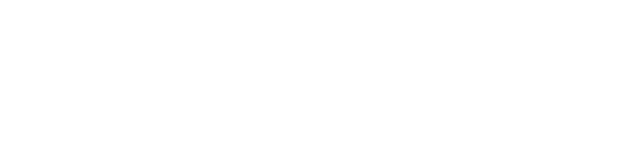
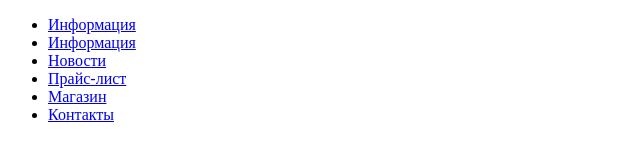
Before and after one commit to marsean358/498673-barbershop, a plain HTML site: page index.html in a window 1280 px wide. Shown: the whole page, without its empty margins (0-640 px from the left). Drawn offline with Linux system fonts and the light colour scheme.

Commit message:
Сделал header + nav

```diff
--- a/index.html
+++ b/index.html
@@ -5,8 +5,17 @@
     <title>HTML Academy: Барбершоп</title>
   </head>
   <body>
-    <!-- <p>Репозиторий создан для обучения на интенсивном онлайн‑курсе «<a href="https://htmlacademy.ru/intensive/htmlcss">Базовый HTML и CSS</a>».</p> -->
-    <header>
+    <header class="main-header">
+      <nav class="main-navigation">
+        <ul class="site-navigation">
+          <li><a href="info.html">Информация</a></li>
+          <li><a href="info.html">Информация</a></li>
+          <li><a href="news.html">Новости</a></li>
+          <li><a href="price.html">Прайс-лист</a></li>
+          <li><a href="catalog.html">Магазин</a></li>
+          <li><a href="contacts.html">Контакты</a></li>
+        </ul>
+      </nav>
 
     </header>
     <main>
```
